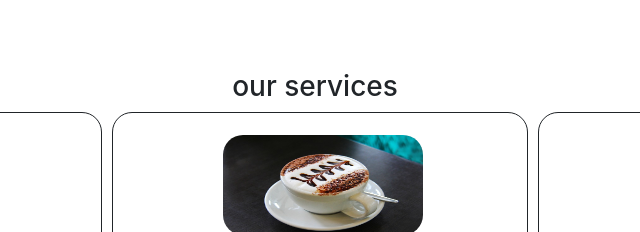
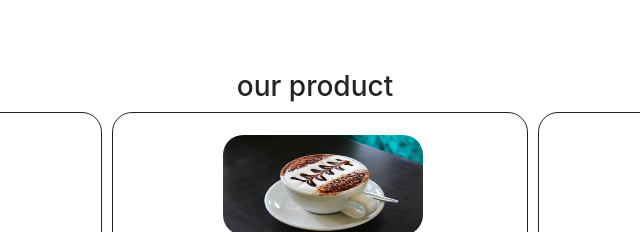
Before and after one commit to palak404/website, a plain HTML site: page index.html in a window 1280 px wide. Shown: the part 310-542 px from the top of the page, 325-965 px from the left. Drawn offline with nearby package versions, Linux system fonts and the light colour scheme; files that its build step writes are made by us from their sources.

Commit message:
change text

```diff
--- a/index.html
+++ b/index.html
@@ -217,7 +217,7 @@
     </div>
 
     </section>
-    <h3 style="text-align:center;justify-content: center;"> our services</h3>
+    <h3 style="text-align:center;justify-content: center;"> our product</h3>
     <section class="services">
 
         <div class="box ">
```
